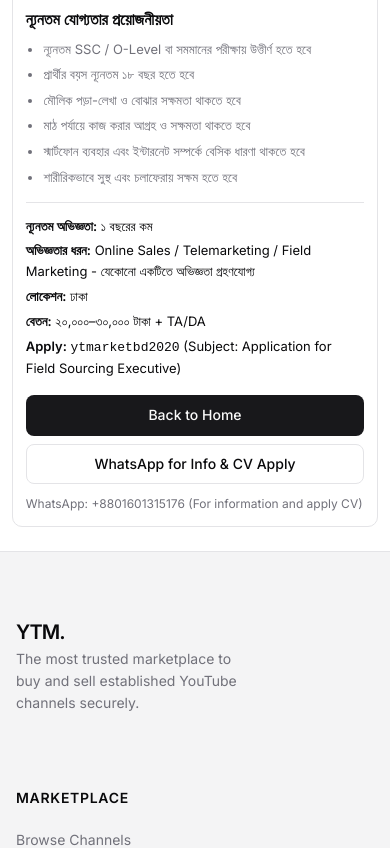
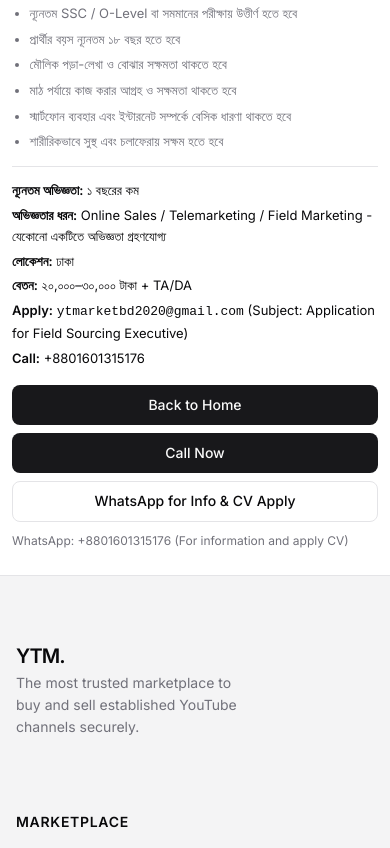
Before and after one commit to mukimuddin/easysell, a Next.js app: page /jobs in a window 390 px wide. Shown: the part 1045-1893 px from the top of the page. Built offline with nearby package versions, Linux system fonts and the light colour scheme.

Commit message:
style: update job listings page with improved padding and layout adjustments for better responsiveness, including new styles for sticky navbar and job card sections

```diff
--- a/app/globals.css
+++ b/app/globals.css
@@ -3,8 +3,13 @@
 /* Jobs page */
 .jobs-wrap {
   max-width: 900px;
-  padding-top: 1.2rem;
+  padding-top: 2rem;
   padding-bottom: 1.8rem;
+}
+
+/* Force top gap under sticky navbar on jobs page */
+.common-container.jobs-wrap {
+  padding-top: 2rem !important;
 }
 
 .jobs-card {
@@ -48,8 +53,12 @@
 
 @media (max-width: 768px) {
   .jobs-wrap {
-    padding-top: 0.8rem;
+    padding-top: 1.25rem;
     padding-bottom: 1.2rem;
+  }
+
+  .common-container.jobs-wrap {
+    padding-top: 1.25rem !important;
   }
 
   .jobs-card {
--- a/app/jobs/page.js
+++ b/app/jobs/page.js
@@ -41,7 +41,6 @@ export default function JobsPage() {
 
   return (
     <main className="common-container jobs-wrap">
-      <div className="jobs-card">
       <div className="jobs-header">
         <div>
           <div style={{ fontSize: '11px', textTransform: 'uppercase', color: 'var(--muted-foreground)', fontWeight: 700, letterSpacing: '0.06em' }}>
@@ -87,13 +86,19 @@ export default function JobsPage() {
         <div style={{ fontSize: '13px', marginBottom: '0.25rem' }}>
           <strong>বেতন:</strong> ২০,০০০–৩০,০০০ টাকা + TA/DA
         </div>
+        <div style={{ fontSize: '13px', marginBottom: '0.25rem' }}>
+          <strong>Apply:</strong> <span style={{ fontFamily: 'monospace' }}>ytmarketbd2020@gmail.com</span> (Subject: Application for Field Sourcing Executive)
+        </div>
         <div style={{ fontSize: '13px' }}>
-            <strong>Apply:</strong> <span style={{ fontFamily: 'monospace' }}>ytmarketbd2020</span> (Subject: Application for Field Sourcing Executive)
+          <strong>Call:</strong> +8801601315176
         </div>
       </div>
 
       <div className="jobs-actions">
         <Link href="/" className="btn jobs-btn">Back to Home</Link>
+        <a href="tel:+8801601315176" className="btn jobs-btn">
+          Call Now
+        </a>
         <a
           href="https://wa.me/8801601315176?text=Hello%20YTM%20Bangladesh%2C%20I%20want%20information%20about%20the%20Channel%20Sourcing%20Executive%20job%20and%20want%20to%20apply%20with%20my%20CV."
           target="_blank"
@@ -106,7 +111,6 @@ export default function JobsPage() {
       <p style={{ marginTop: '0.6rem', marginBottom: 0, fontSize: '12px', color: 'var(--muted-foreground)' }}>
         WhatsApp: +8801601315176 (For information and apply CV)
       </p>
-      </div>
     </main>
   );
 }
```
Lines whose indentation alone changed are shown as unchanged.
